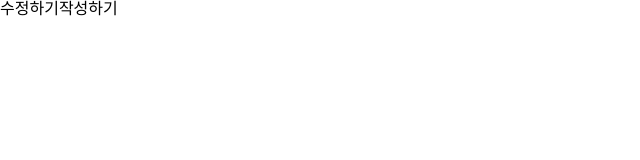
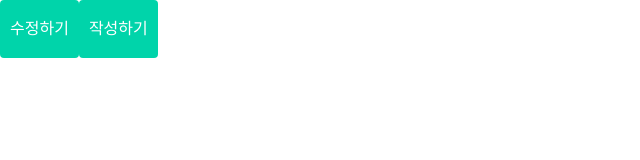
Before and after one commit to kokyusik91/happy-year-message-spa, a website built with webpack: page index.html in a window 1280 px wide. Shown: the whole page, without its empty margins (0-640 px from the left). Built offline with nearby package versions, Linux system fonts and the light colour scheme.

Commit message:
💄 ui styling~~~

```diff
--- /dev/null
+++ b/styles/components/element.scss
@@ -0,0 +1,6 @@
+button {
+  background-color: $green;
+  padding: 20px 10px;
+  color: $white;
+  border-radius: 4px;
+}
--- a/styles/index.scss
+++ b/styles/index.scss
@@ -5,3 +5,6 @@
 @import './base/normalize';
 @import './base/reset';
 @import './base/global';
+
+// 요소들
+@import './components/element.scss';
```
